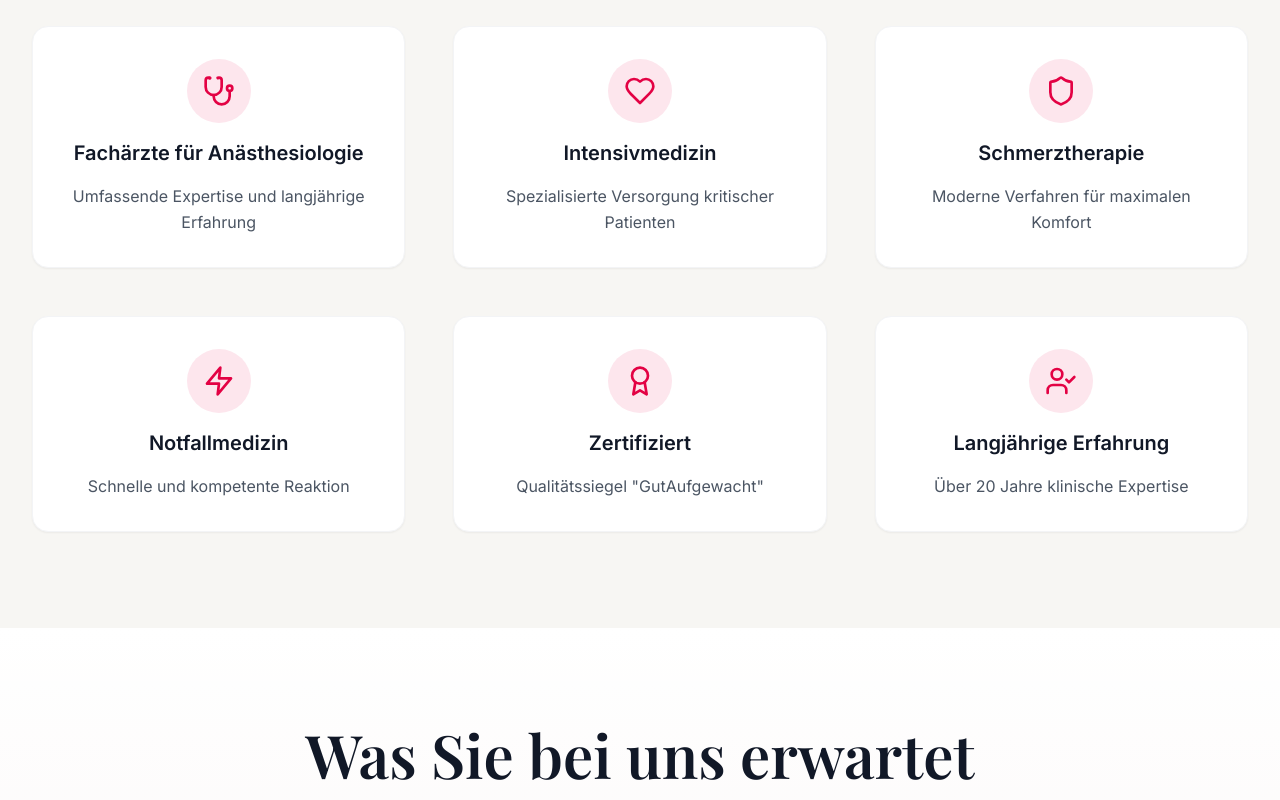
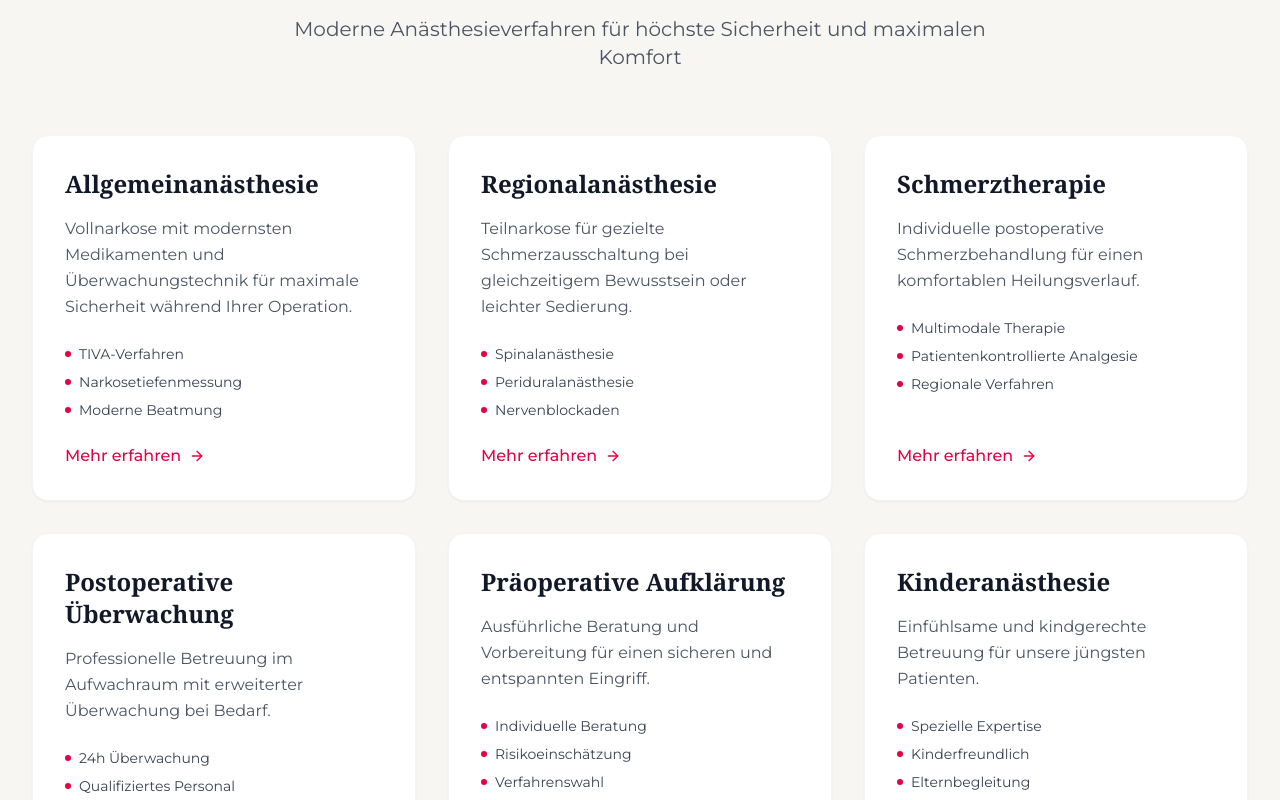
Before and after one commit to rachlot/gutaufgewacht, a React (Vite) app: page / in a window 1280 px wide. Shown: the part 2340-3140 px from the top of the page. Built offline with nearby package versions, Linux system fonts and the light colour scheme.

Commit message:
Updated tailwind.config.js

```diff
--- a/src/pages/Home.tsx
+++ b/src/pages/Home.tsx
@@ -2,8 +2,6 @@ import { Hero } from '@/components/ui/animated-hero';
 import { Navbar1 } from '@/components/ui/navbar-1';
 import StickyFooter from '@/components/ui/footer';
 import { Accordion, AccordionContent, AccordionItem, AccordionTrigger } from '@/components/ui/accordion';
-import { TrustSection } from '@/components/ui/trust-section';
-import { ProcessTimeline } from '@/components/ui/process-timeline';
 import { ServicesSection } from '@/components/ui/services-section';
 import { TeamSection } from '@/components/ui/team-section';
 
@@ -20,7 +18,7 @@ export default function Home() {
         <section className="max-w-7xl mx-auto px-6 sm:px-8 py-12 sm:py-16">
           <div className="bg-white rounded-3xl shadow-sm p-8 sm:p-12 md:p-16 lg:p-20 border border-gray-100">
             <div className="text-center mb-12">
-              <h2 className="text-4xl sm:text-5xl md:text-6xl font-serif font-semibold text-gray-900 mb-6">
+              <h2 className="text-4xl sm:text-5xl md:text-6xl font-sans font-semibold text-gray-900 mb-6">
                 Erstklassige Anästhesie
               </h2>
               <div className="w-24 h-1 bg-brand mx-auto rounded-full"></div>
@@ -52,17 +50,13 @@ export default function Home() {
           </div>
         </section>
 
-        <TrustSection />
-
-        <ProcessTimeline />
-
         <ServicesSection />
 
         <TeamSection />
 
         <section id="faq" className="max-w-7xl mx-auto px-6 sm:px-8 py-16 sm:py-24">
           <div className="text-center mb-16">
-            <h2 className="text-4xl sm:text-5xl md:text-6xl font-serif font-semibold text-gray-900 mb-6">
+            <h2 className="text-4xl sm:text-5xl md:text-6xl font-sans font-semibold text-gray-900 mb-6">
               Häufig gestellte Fragen
             </h2>
             <div className="w-24 h-1 bg-brand mx-auto rounded-full"></div>
--- a/tailwind.config.js
+++ b/tailwind.config.js
@@ -19,8 +19,7 @@ export default {
         },
       },
       fontFamily: {
-        sans: ['Inter', '-apple-system', 'BlinkMacSystemFont', 'Segoe UI', 'Helvetica Neue', 'Arial', 'sans-serif'],
-        serif: ['Playfair Display', 'Georgia', 'serif'],
+        sans: ['Montserrat', '-apple-system', 'BlinkMacSystemFont', 'Segoe UI', 'Helvetica Neue', 'Arial', 'sans-serif'],
       },
       backgroundColor: {
         'warm-white': '#F7F6F3',
```
